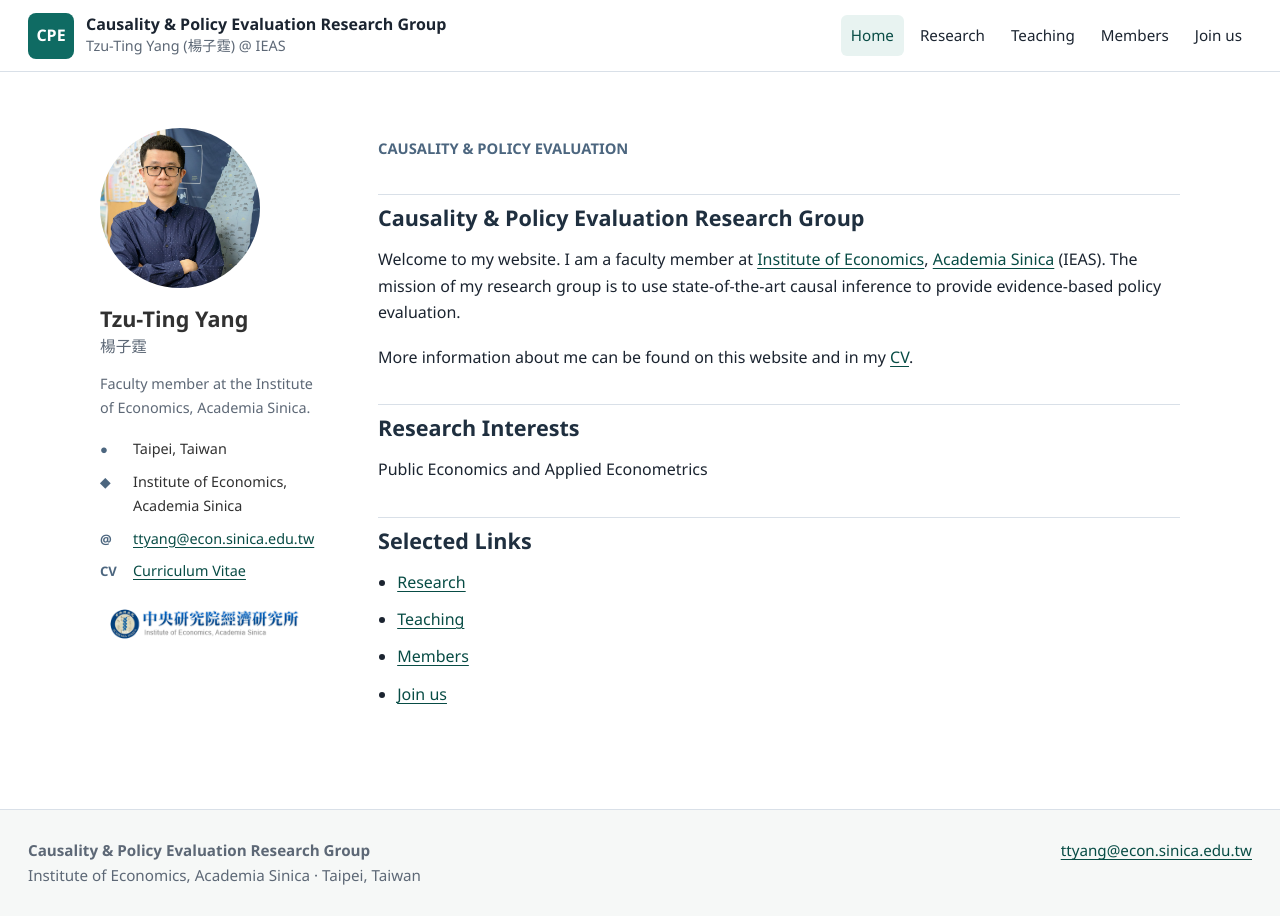
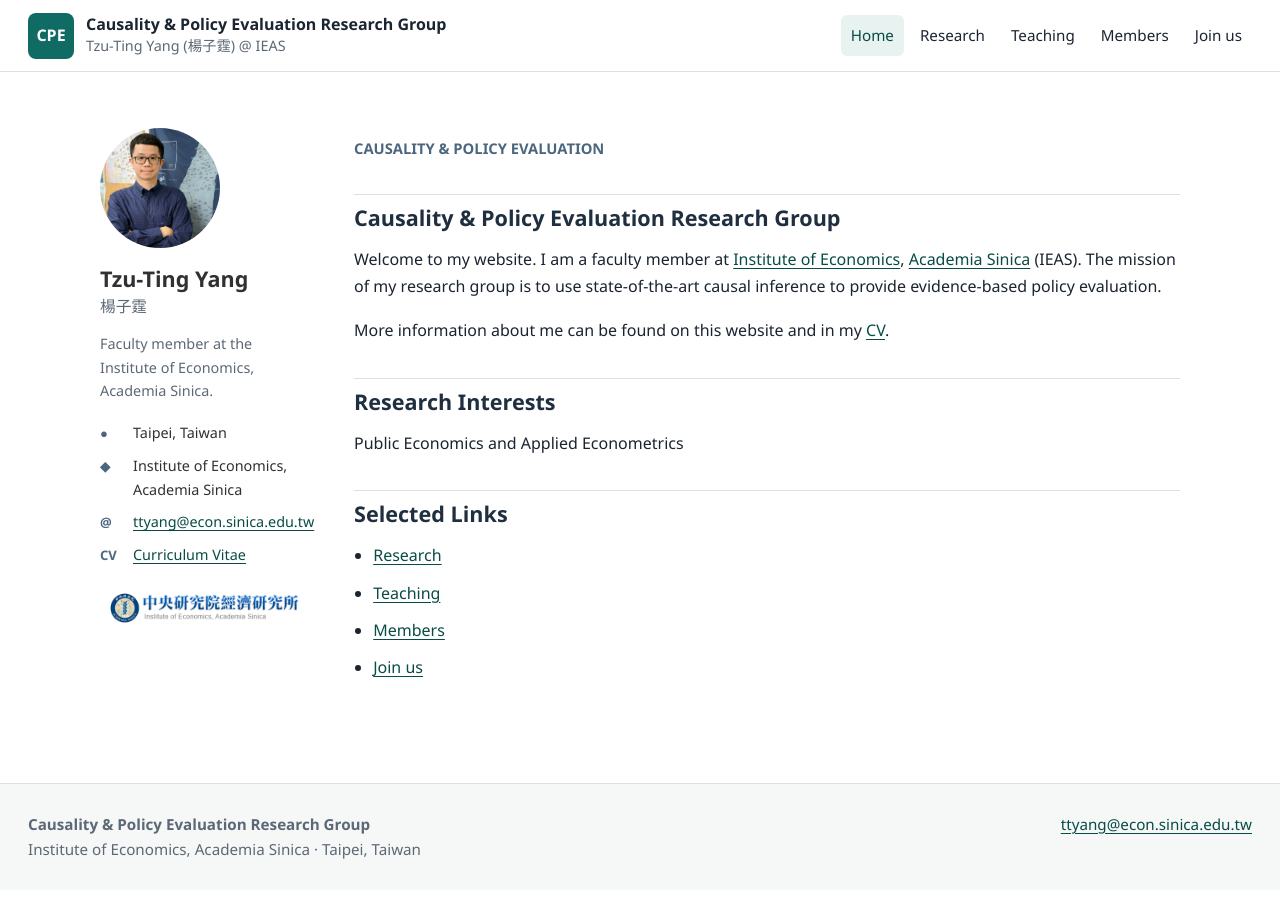
Before and after one commit to ttyangsinica/ttyangsinica.github.io, a Jekyll site: the page built from index.md, in a window 1280 px wide. Built offline with Jekyll 4.4.1, drawn with Linux system fonts in a browser that asks for light colours.

Commit message:
Reduce homepage profile photo size

```diff
--- a/assets/css/main.css
+++ b/assets/css/main.css
@@ -120,8 +120,8 @@ a {
 
 .academic-grid {
   display: grid;
-  grid-template-columns: 230px minmax(0, 1fr);
-  gap: 48px;
+  grid-template-columns: 210px minmax(0, 1fr);
+  gap: 44px;
   align-items: start;
 }
 
@@ -133,8 +133,8 @@ a {
 
 .profile-photo {
   display: block;
-  width: 160px;
-  height: 160px;
+  width: 120px;
+  height: 120px;
   object-fit: cover;
   border-radius: 50%;
   margin: 0 0 18px;
@@ -333,8 +333,8 @@ h1 {
   }
 
   .profile-photo {
-    width: 150px;
-    height: 150px;
+    width: 120px;
+    height: 120px;
   }
 
   .course-outline ul {
```
